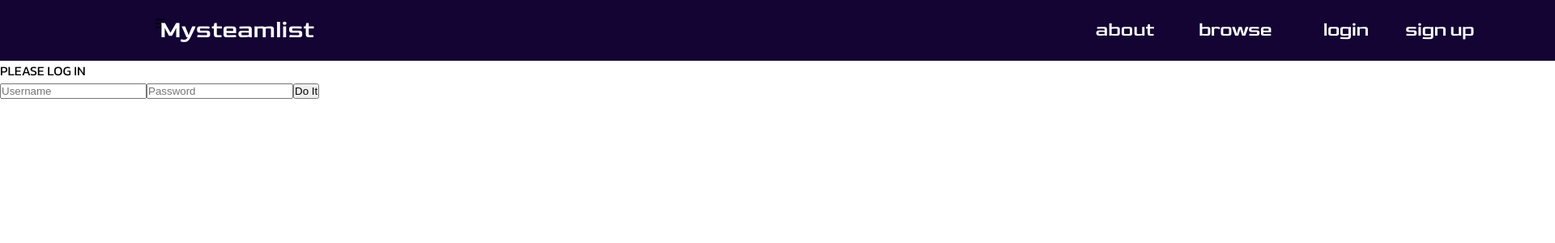
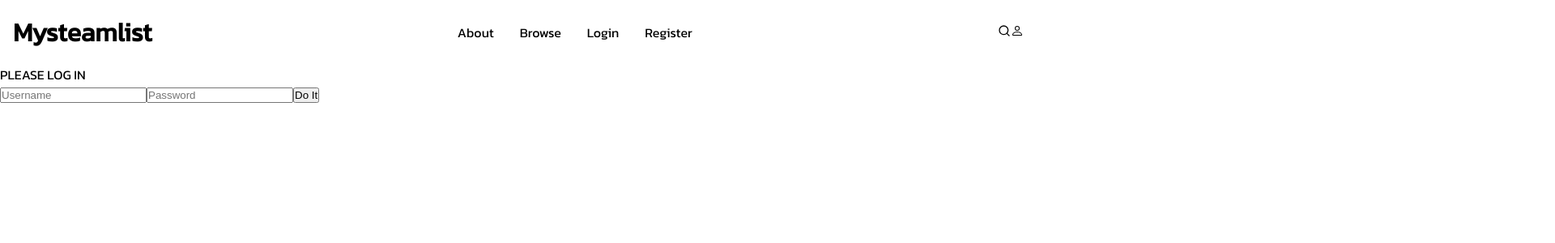
Before and after one commit to JimtheBurger/PoOOS-LargeProject, a React (Create React App) app in the folder frontend/: page / in a window 1280 px wide. Shown: the top 300 px of the page at 81% size, 1920 px wide, since content can reach past the window. Built offline with nearby package versions, Linux system fonts and the light colour scheme.

Commit message:
Rediting css explanation in discord soon

```diff
--- a/frontend/src/components/LoginNavbar/LoginNavbar.js
+++ b/frontend/src/components/LoginNavbar/LoginNavbar.js
@@ -14,16 +14,22 @@ function LoginNavbar()
        navigate('/register');
    }
    return(
-    <div className="nav">
-      <div className="nav-text">
-        <div className="my-steam-list">Mysteamlist</div>
-        <div className="text-wrapper">about</div>
-        <div className="div">browse</div>
-        <div className="text-wrapper-2" onClick={navigateRegister}>sign up</div>
-        <div className="text-wrapper-3" onClick={navigateLogin}>login</div>
-        <div className="nav-icons">
-          <svg stroke="currentColor" fill="currentColor" stroke-width="0" viewBox="0 0 1024 1024" height="1em" width="1em" xmlns="http://www.w3.org/2000/svg"><path d="M904 160H120c-4.4 0-8 3.6-8 8v64c0 4.4 3.6 8 8 8h784c4.4 0 8-3.6 8-8v-64c0-4.4-3.6-8-8-8zm0 624H120c-4.4 0-8 3.6-8 8v64c0 4.4 3.6 8 8 8h784c4.4 0 8-3.6 8-8v-64c0-4.4-3.6-8-8-8zm0-312H120c-4.4 0-8 3.6-8 8v64c0 4.4 3.6 8 8 8h784c4.4 0 8-3.6 8-8v-64c0-4.4-3.6-8-8-8z"></path></svg>
-        </div>
+    <div className="navbar">
+      <div className="title">
+        <h2>Mysteamlist</h2>
+      </div>
+      <ul className="nav-menu">
+        <li>About</li>
+        <li>Browse</li>
+        <li>Login</li>
+        <li>Register</li>
+      </ul>
+      <div className="nav-icons">
+        <svg stroke="currentColor" fill="none" stroke-width="2" viewBox="0 0 24 24" stroke-linecap="round" stroke-linejoin="round" height="1em" width="1em" xmlns="http://www.w3.org/2000/svg"><circle cx="11" cy="11" r="8"></circle><line x1="21" y1="21" x2="16.65" y2="16.65"></line></svg>
+        <svg stroke="currentColor" fill="currentColor" stroke-width="0" viewBox="0 0 16 16" height="1em" width="1em" xmlns="http://www.w3.org/2000/svg"><path fill-rule="evenodd" d="M13 14s1 0 1-1-1-4-6-4-6 3-6 4 1 1 1 1h10zm-9.995-.944v-.002.002zM3.022 13h9.956a.274.274 0 00.014-.002l.008-.002c-.001-.246-.154-.986-.832-1.664C11.516 10.68 10.289 10 8 10c-2.29 0-3.516.68-4.168 1.332-.678.678-.83 1.418-.832 1.664a1.05 1.05 0 00.022.004zm9.974.056v-.002.002zM8 7a2 2 0 100-4 2 2 0 000 4zm3-2a3 3 0 11-6 0 3 3 0 016 0z" clip-rule="evenodd"></path></svg>
+      </div>
+      <div className="hamburger">
+        <svg stroke="currentColor" fill="currentColor" stroke-width="0" viewBox="0 0 1024 1024" height="1em" width="1em" xmlns="http://www.w3.org/2000/svg"><path d="M904 160H120c-4.4 0-8 3.6-8 8v64c0 4.4 3.6 8 8 8h784c4.4 0 8-3.6 8-8v-64c0-4.4-3.6-8-8-8zm0 624H120c-4.4 0-8 3.6-8 8v64c0 4.4 3.6 8 8 8h784c4.4 0 8-3.6 8-8v-64c0-4.4-3.6-8-8-8zm0-312H120c-4.4 0-8 3.6-8 8v64c0 4.4 3.6 8 8 8h784c4.4 0 8-3.6 8-8v-64c0-4.4-3.6-8-8-8z"></path></svg>
       </div>
     </div>
 
--- a/frontend/src/components/LoginNavbar/LoginNavbarStyles.css
+++ b/frontend/src/components/LoginNavbar/LoginNavbarStyles.css
@@ -1,93 +1,22 @@
-@font-face {
-    font-family: 'Goldman-Regular';
-    src: url('../../../public/Goldman-Regular.ttf') format('woff2'), /* Modern Browsers */
-         url('../../../public/Goldman-Regular.ttf') format('woff'); /* Legacy Browsers */
-    font-weight: 400;
-    font-style: normal;
-  }
+.navbar {
+  width: 100%;
+  height: 80px;
+  display: flex;
+  justify-content: space-between;
+  align-items: center;
+  padding: 0 1rem;
+  z-index: 2;
+}
 
-.nav {
-    background-color: #130433;
-    height: 75px;
-    width: 1920px;
-  }
+.nav-menu {
+  display: flex;
+}
 
-  .nav .nav-text {
-    height: 36px;
-    left: 190px;
-    position: relative;
-    top: 19px;
-    width: 1073px;
-  }
+li {
+  padding: 0 1rem;
+}
 
-  .nav .my-steam-list {
-    color: #ffffff;
-    font-family: "Goldman-Regular", Helvetica;
-    font-size: 30px;
-    font-style: normal;
-    font-weight: 400;
-    left: 0;
-    letter-spacing: var(--nav-title-letter-spacing);
-    line-height: var(--nav-title-line-height);
-    position: absolute;
-    text-align: center;
-    top: 0;
-    width: 205px;
-  }
-
-  .nav .text-wrapper {
-    color: #ffffff;
-    font-family: "Goldman-Regular", Helvetica;
-    font-size: 24px;
-    font-style: var(--nav-normal-font-style);
-    font-weight: var(--nav-normal-font-weight);
-    left: 1160px;
-    letter-spacing: var(--nav-normal-letter-spacing);
-    line-height: var(--nav-normal-line-height);
-    position: absolute;
-    text-align: center;
-    top: 3px;
-    width: 78px;
-  }
-
-  .nav .div {
-    color: #ffffff;
-    font-family: "Goldman-Regular", Helvetica;
-    font-size: 24px;
-    font-weight: 400;
-    left: 1285px;
-    letter-spacing: -0.6px;
-    line-height: normal;
-    position: absolute;
-    text-align: center;
-    top: 3px;
-    width: 100px;
-  }
-
-  .nav .text-wrapper-2 {
-    color: #ffffff;
-    font-family: "Goldman-Regular", Helvetica;
-    font-size: 24px;
-    font-weight: 400;
-    left: 1540px;
-    letter-spacing: -0.6px;
-    line-height: normal;
-    position: absolute;
-    text-align: center;
-    top: 3px;
-    width: 95px;
-  }
-
-  .nav .text-wrapper-3 {
-    color: #ffffff;
-    font-family: "Goldman-Regular", Helvetica;
-    font-size: 24px;
-    font-weight: 400;
-    left: 1440px;
-    letter-spacing: -0.6px;
-    line-height: normal;
-    position: absolute;
-    text-align: center;
-    top: 3px;
-    width: 63px;
-  }
+.hamburger {
+  display: none;
+  /* padding: 1rem; */
+}
```
